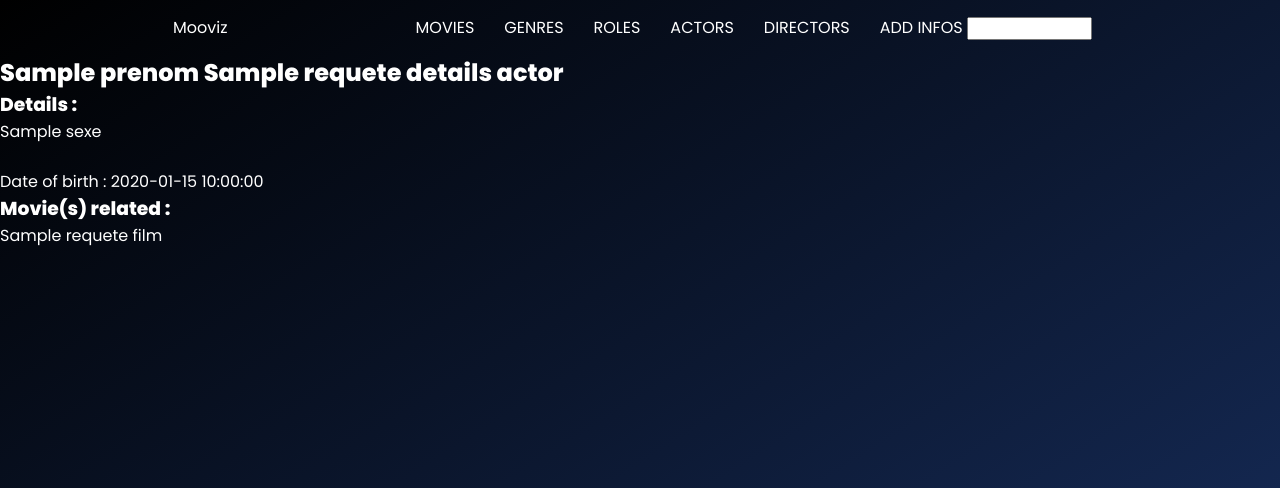
After one commit to davinahouquet/Cinema-PDO, a PHP site: the page made by view/Actor/viewDetailsActor.php in a window 1280 px wide. The commit adds this page. Shown: the top 488 px of the page. Run offline with PHP 8.4, Linux system fonts and the light colour scheme; the template is opened without the code that fills it: most values are stand-ins (such as "Sample title", 1, 10 or a date in 2020).

Commit message:
Details Actors OK

```diff
--- a/index.php
+++ b/index.php
@@ -32,6 +32,7 @@ if(isset($_GET["action"])){ //En fonction de l'action détectée dans l'URL via
         case "detailsRole" : $ctrlRole->detailsRole($id); break;
 
         case "listActors" : $ctrlActor->listActors(); break;
+        case "detailsActor" : $ctrlActor->detailsActor($id); break;
 
         case "listDirectors" : $ctrlDirector->listDirectors(); break;
 
--- a/view/Actor/viewActor.php
+++ b/view/Actor/viewActor.php
@@ -15,8 +15,8 @@
         <?php
             foreach($requeteActor->fetchAll() as $actor){ ?>
                 <tr>
-                    <td><?= $actor["prenom"] ?></td>
-                    <td><?= $actor["nom"] ?></td>
+                    <td><a href="index.php?action=detailsActor&id=<?=$actor["id_acteur"]?>"><?= $actor["prenom"] ?></a></td>
+                    <td><a href="index.php?action=detailsActor&id=<?=$actor["id_acteur"]?>"><?= $actor["nom"] ?></a></td>
 
                 </tr>
           <?php  } ?>
--- /dev/null
+++ b/view/Actor/viewDetailsActor.php
@@ -0,0 +1,34 @@
+<?php
+
+ob_start();
+
+?>
+
+<!-- Affichage les détails d'un acteur -->
+<div>
+    <?php
+        $acteur = $requeteDetailsActor->fetch();
+    ?>
+        <h2><?= $acteur["prenom"] . " " . $acteur["nom"] ?></h2>
+
+        <h3>Details : </h3>
+
+        <p><?= $acteur["sexe"] ?></p>
+        <br>
+        <p>Date of birth : <?= $acteur["date_naissance"] ?></p>
+
+        <h3>Movie(s) related : </h3>
+    <?php
+        foreach($requeteFilms->fetchAll() as $film){
+    ?>
+        <p><?= $film["titre"] ?></p>
+    <?php
+         }
+    ?>
+</div>
+
+
+<?php
+$titre = "Actor";
+$contenu = ob_get_clean();
+require "view/template.php";
```
Also changed, not shown: controller/ActorController.php (+21 -1 lines).
